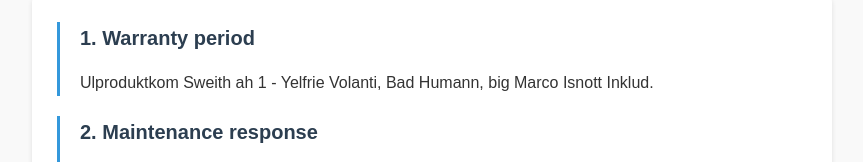
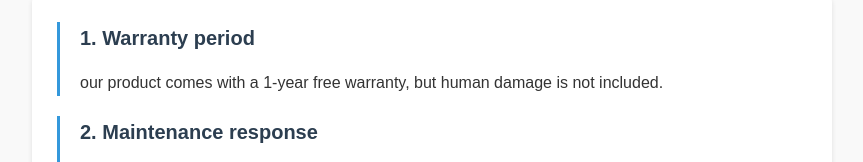
Before and after one commit to hh675/product-launch, a plain HTML site: page service.html in a window 1280 px wide. Shown: the part 138-300 px from the top of the page, without its empty margins (208-1071 px from the left). Drawn offline with Linux system fonts and the light colour scheme.

Commit message:
Add files via upload

```diff
--- a/service.html
+++ b/service.html
@@ -71,7 +71,7 @@
     <div class="service-policy">
         <div class="policy-item">
             <h2>1. Warranty period</h2>
-            <p>Ulproduktkom Sweith ah 1 - Yelfrie Volanti, Bad Humann, big Marco Isnott Inklud.</p>
+            <p>our product comes with a 1-year free warranty, but human damage is not included.</p>
         </div>
 
         <div class="policy-item">
```
